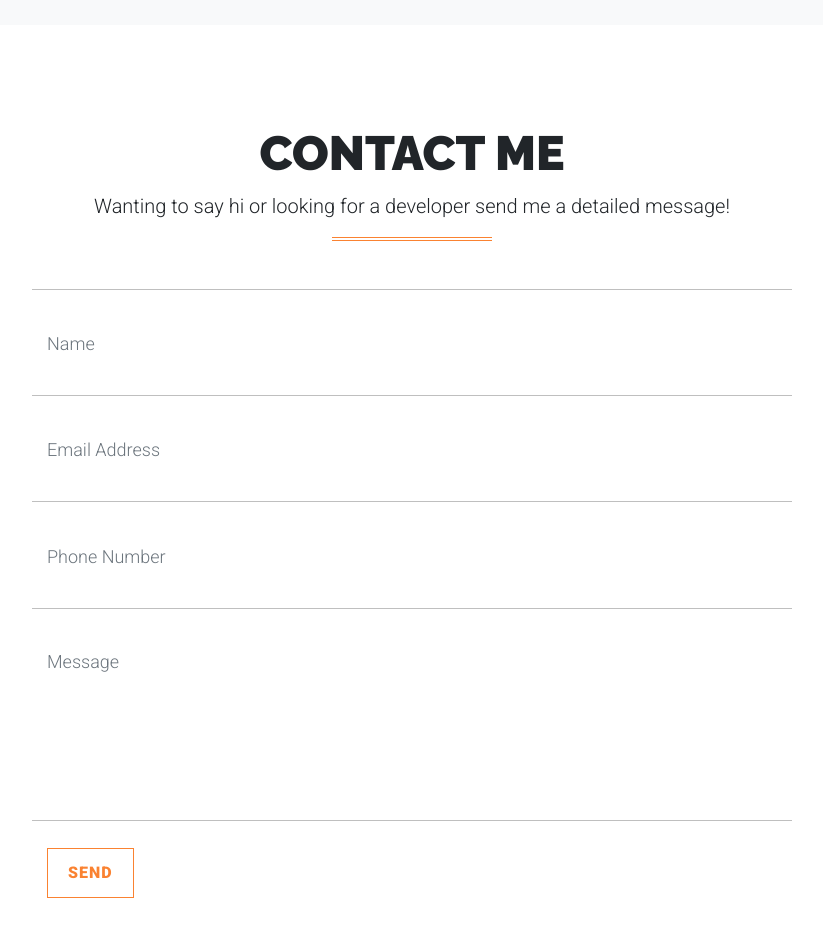
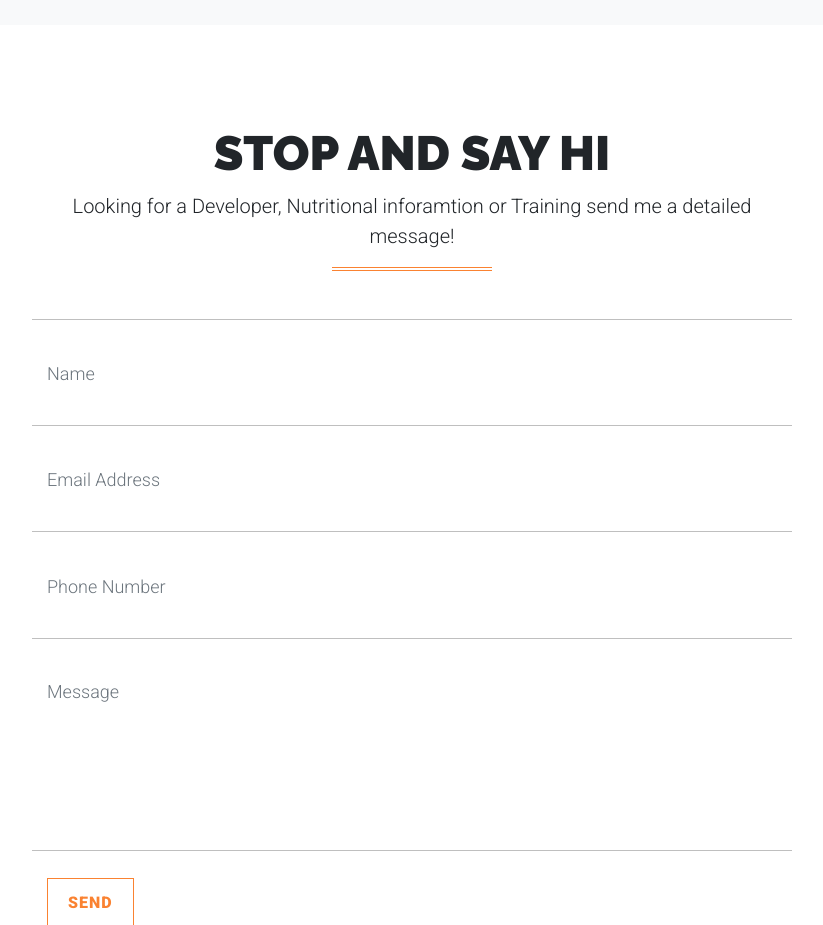
Before and after one commit to henzemike/henzemike.github.io, a plain HTML site: page index.html in a window 1280 px wide. Shown: the part 6860-7785 px from the top of the page, without its empty margins (228-1051 px from the left). Drawn offline with Linux system fonts and the light colour scheme.

Commit message:
adding a better contact message

```diff
--- a/index.html
+++ b/index.html
@@ -872,8 +872,8 @@
     <div class="container">
       <div class="row">
         <div class="col-lg-10 col-xl-8 mx-auto">
-          <h2 class="page-section-heading text-uppercase text-center">Contact Me</h2>
-          <p class="lead m-0 text-center">Wanting to say hi or looking for a developer send me a detailed message!</p>
+          <h2 class="page-section-heading text-uppercase text-center">Stop and say Hi</h2>
+          <p class="lead m-0 text-center">Looking for a Developer, Nutritional inforamtion or Training send me a detailed message! </p>
           <hr class="primary small mb-5">
           <form name="sentMessage" id="contactForm" novalidate="novalidate">
             <div class="row control-group">
```
